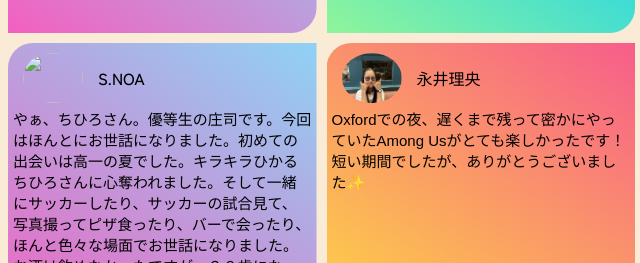
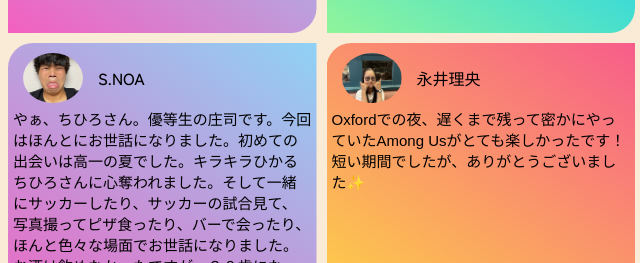
Before and after one commit to TakaP1118/thxChihiro, a plain HTML site: page index.html in a window 1280 px wide. Shown: the part 1530-1793 px from the top of the page, 0-640 px from the left. Drawn offline with nearby package versions, Linux system fonts and the light colour scheme; a web font is replaced by a local one.

Commit message:
Update index.html

```diff
--- a/index.html
+++ b/index.html
@@ -162,7 +162,7 @@
         </div>
         <div class="messagebox2" data-aos="fade-up">
             <aside>
-                <img src="のあ.JPEG" alt="" class="portrait">
+                <img src="のあ.jpg" alt="" class="portrait">
             </aside>
             <header class="name">
                 <p>S.NOA</p>
```
